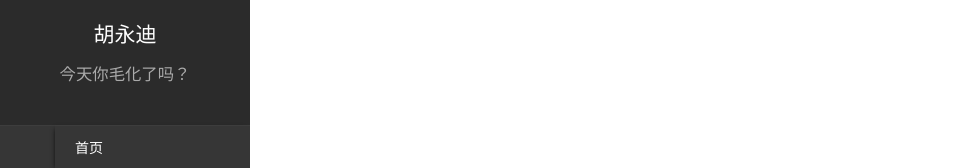
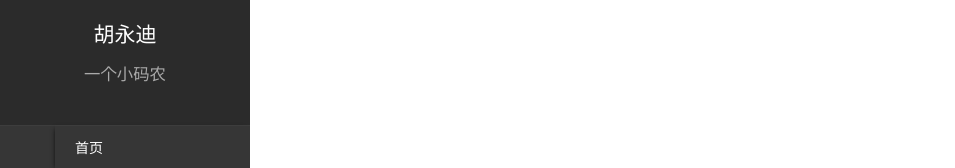
Before and after one commit to huyongdi/hyd-com, a Vue app: page /#/ in a window 1280 px wide. Shown: the part 157-325 px from the top of the page, without its empty margins (0-955 px from the left). Built offline with nearby package versions, Linux system fonts and the light colour scheme.

Commit message:
提交能运行的代码，进行com测试

```diff
--- a/src/layout/LeftMenu.vue
+++ b/src/layout/LeftMenu.vue
@@ -2,7 +2,7 @@
   <div id="leftMenu">
     <img src="../assets/hyd.jpg" alt="左侧头像" class="myPhoto">
     <h2 class="myName">胡永迪</h2>
-    <h3 class="myIntroduce">今天你毛化了吗？</h3>
+    <h3 class="myIntroduce">一个小码农</h3>
     <ul class="menus">
       <li v-for="menu in menuList" :key="menu.path" :class="[menu.path === currentPath ? 'in' : '']"
           @click="jumpToRouter(menu.path)">
@@ -10,7 +10,6 @@
         <div class="text">{{ menu.name }}</div>
       </li>
     </ul>
-
   </div>
 </template>
 
```
